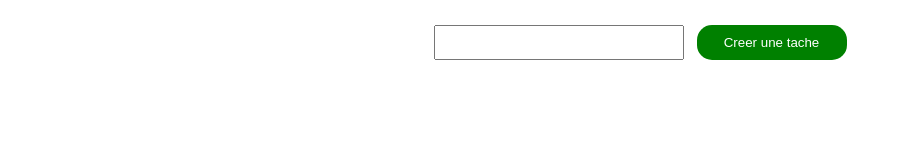
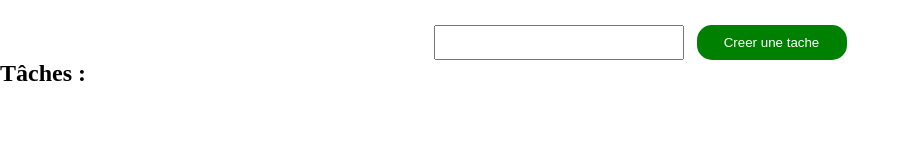
Before and after one commit to UNionlibertaireAnarchiste-org/AnarchyTask, a React (Vite) app: page / in a window 1280 px wide. Both pictures are taken after a click on the button "Creer une tache". Shown: the top 160 px of the page, without its empty margins (0-910 px from the left). Built offline with nearby package versions, Linux system fonts and the light colour scheme.

Commit message:
J'ai ajouter un useState pour recuperer la valeur de input et l'ajouter dans le tableau

```diff
--- a/src/App.jsx
+++ b/src/App.jsx
@@ -9,10 +9,23 @@ import fstyle from './app.module.css'
 function App() {
 
   const [task,setTask] = useState([]);
+  // Pour gerer la v aleur de l'input
+  const [inputValue , setInputValue] = useState('');
 
   const funcAddTask = (e) =>{
-    console.log("test");
+    // console.log("test");
+    e.preventDefault();
+    let values = e.target.value;
+    // console.log(values);
+    setTask([...task,values]);
+
+
+     console.log(task);
+
+
   }
+
+
 
   return (
     <>
@@ -21,6 +34,15 @@ function App() {
         <Button text="Creer une tache " color="#008000" onClick={funcAddTask} />
       </div>
 
+      <div>
+        <h2>Tâches :</h2>
+        <ul>
+          {task.map((item, index) => (
+            <li key={index}>{item}</li>
+          ))}
+        </ul>
+      </div>
+
 
     </>
   )
```
